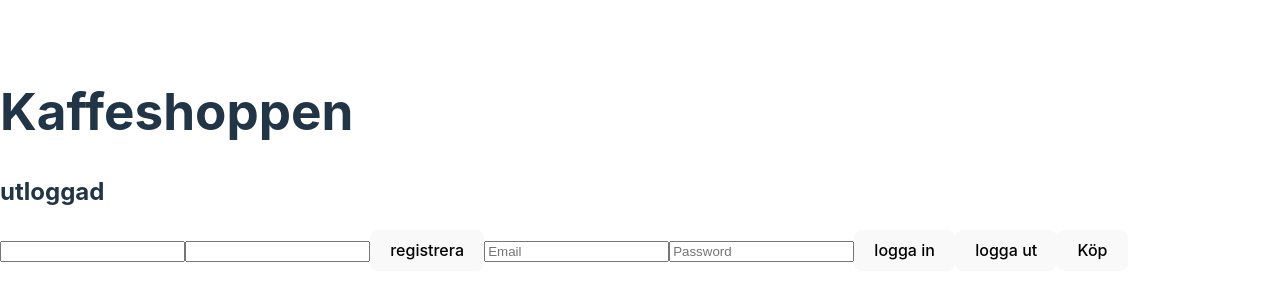
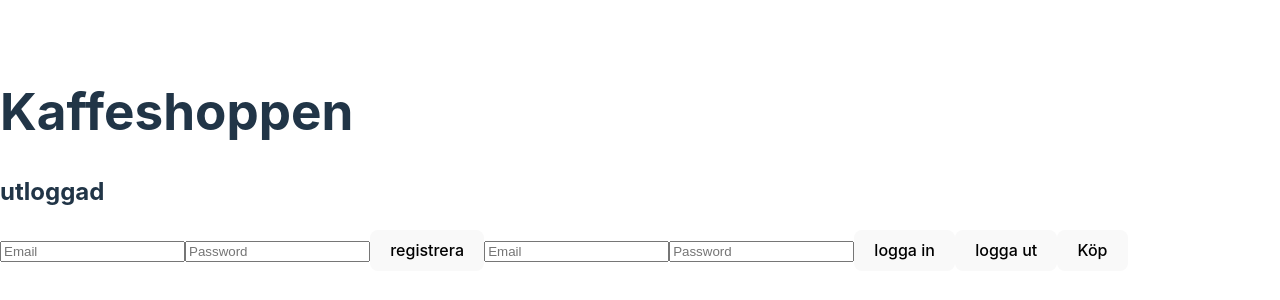
Before and after one commit to SannaSiljeback/uppgift-checkout, a React (Vite) app in the folder client/: page / in a window 1280 px wide. Shown: the part 240-540 px from the top of the page. Built offline with nearby package versions, Linux system fonts and the light colour scheme; no server answers.

Commit message:
login och register is done

```diff
--- a/client/src/components/Login.tsx
+++ b/client/src/components/Login.tsx
@@ -1,13 +1,12 @@
+import { useState } from "react";
+
 interface ILoginProps {
   setUser: (user: string) => void;
-  email: string;
-  setEmail: (email: string) => void;
-  password: string;
-  setPassword: (password: string) => void;
 }
 
-export const Login = ({setUser, email, setEmail, password, setPassword}: ILoginProps) => {
-  //state för email password
+export const Login = ({ setUser }: ILoginProps) => {
+  const [email, setEmail] = useState<string>("");
+  const [password, setPassword] = useState<string>("");
 
   const handleLogin = async () => {
     const response = await fetch("http://localhost:3001/api/auth/login", {
@@ -40,8 +39,18 @@ export const Login = ({setUser, email, setEmail, password, setPassword}: ILoginP
 
   return (
     <>
-        <input type="text" value={email} onChange={handleEmail} placeholder="Email" />
-        <input type="text" value={password} onChange={handlePassword} placeholder="Password"/>
+      <input
+        type="text"
+        value={email}
+        onChange={handleEmail}
+        placeholder="Email"
+      />
+      <input
+        type="text"
+        value={password}
+        onChange={handlePassword}
+        placeholder="Password"
+      />
       <button onClick={handleLogin}>logga in</button>
     </>
   );
--- a/client/src/components/Register.tsx
+++ b/client/src/components/Register.tsx
@@ -1,12 +1,11 @@
-interface IRegisterProps {
-  email: string;
-  setEmail: (email: string) => void;
-  password: string;
-  setPassword: (password: string) => void;
-};
+import { useState } from "react";
+
 
 export const Register = () => {
-  //två state
+
+  const [email, setEmail] = useState<string>("");
+  const [password, setPassword] = useState<string>("");
+
   const handleRegister = async () => {
     const response = await fetch("http://localhost:3001/api/auth/register", {
       method: "POST",
@@ -14,19 +13,36 @@ export const Register = () => {
         "Content-Type": "application/json",
       },
       body: JSON.stringify({
-            email: "fakeEmail2@fake.com",
-            password: "fakePassword2",
+        email: email,
+        password: password,
       }),
     });
     const data = await response.json();
     console.log(data);
   };
 
+  const handleEmail = (event: React.ChangeEvent<HTMLInputElement>) => {
+    setEmail(event.target.value);
+  };
+
+  const handlePassword = (event: React.ChangeEvent<HTMLInputElement>) => {
+    setPassword(event.target.value);
+  };
 
   return (
     <>
-        <input type="text" />
-        <input type="text" />
+      <input
+        type="text"
+        value={email}
+        onChange={handleEmail}
+        placeholder="Email"
+      />
+      <input
+        type="text"
+        value={password}
+        onChange={handlePassword}
+        placeholder="Password"
+      />
       <button onClick={handleRegister}>registrera</button>
     </>
   );
--- a/client/src/pages/Home.tsx
+++ b/client/src/pages/Home.tsx
@@ -6,8 +6,6 @@ import { Logout } from "../components/Logout";
 
 export const Home = () => {
   const [user, setUser] = useState<string>("");
-  const [email, setEmail] = useState<string>("");
-  const [password, setPassword] = useState<string>("");
 
   useEffect(() => {
     const authorize = async () => {
@@ -33,13 +31,10 @@ export const Home = () => {
     <>
       <h1>Kaffeshoppen</h1>
       <h2>{user ? "inloggad" + user : "utloggad"}</h2>
-      <Register />
+      <Register/>
       <Login
         setUser={setUser}
-        email={email}
-        setEmail={setEmail}
-        password={password}
-        setPassword={setPassword}
+
       />
       <Logout setUser={setUser} />
       <Payment />
```
Also changed, not shown: 1 other file (tests, documents, lock files or other folders). Lines whose indentation alone changed are shown as unchanged.
